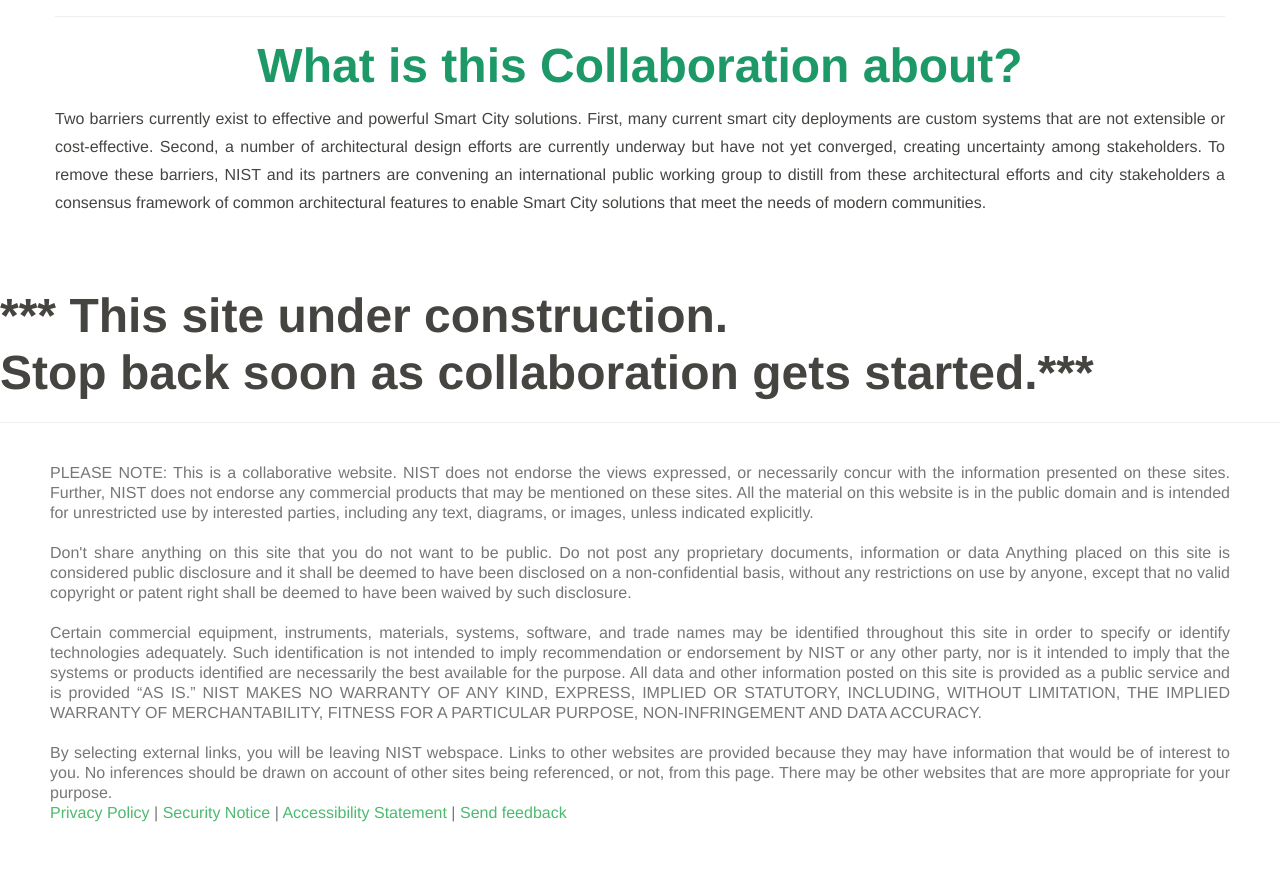
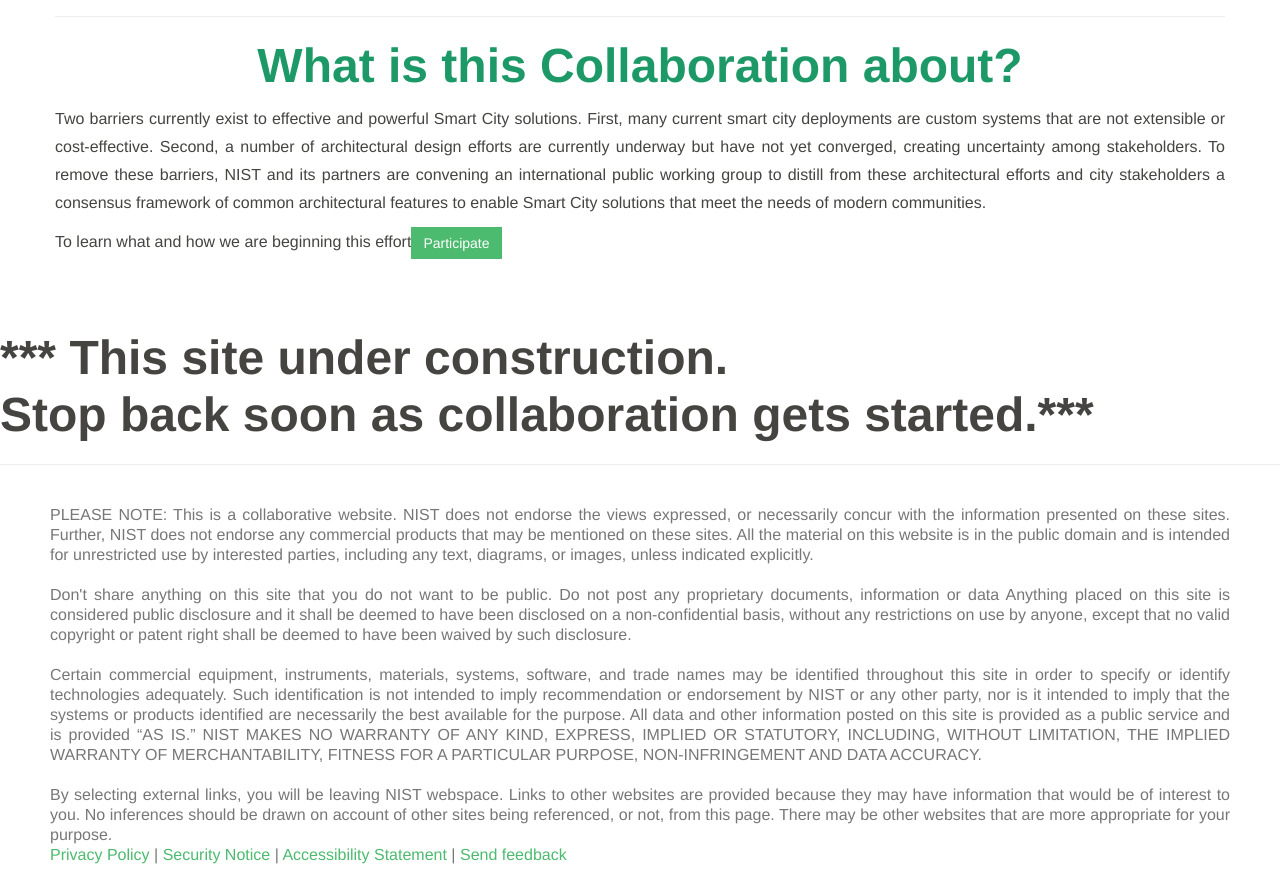
Before and after one commit to usnistgov/smartcitiesarchitecture, a Jekyll site: the page built from index.html, in a window 1280 px wide and 900 px high, scrolled down 869 px, cut to the strip 27-900 px from the top of the window. Built offline with Jekyll 4.4.1, drawn with Linux system fonts in a browser that asks for light colours; before the commit the page ends 1729 px from its top, so only the background shows below that.

Commit message:
Added mail link

```diff
--- a/index.html
+++ b/index.html
@@ -18,6 +18,7 @@
 
 		<h2 class="section-title">What is this Collaboration about?</h2>
 		<p>Two barriers currently exist to effective and powerful Smart City solutions. First, many current smart city deployments are custom systems that are not extensible or cost-effective. Second, a number of architectural design efforts are currently underway but have not yet converged, creating uncertainty among stakeholders. To remove these barriers, NIST and its partners are convening an international public working group to distill from these architectural efforts and city stakeholders a consensus framework of common architectural features to enable Smart City solutions that meet the needs of modern communities.</p>
+		<p>To learn what and how we are beginning this effort<a href="mailto:smartcitiesarchitecture@nist.gov?subject=smartcitiesarchitecture--more%20info&#038;body=Hi!%0A%0AI’d%20like%20to%20learn%20more%20about%20how%20our%20organization%20can%20participate%20in%20the%smartcitiesarchitecture.%20Please%20send%20me%20more%20information.%0A%0AThanks,%0A%0A[Your%20name]%0A[Your%20organization]%0A[Your%20contact%20information]" class="btn btn-primary">Participate</a></p>
 
 		<!-- Ballon Links -->
 			<!-- uncomment when baloons are needed
```
